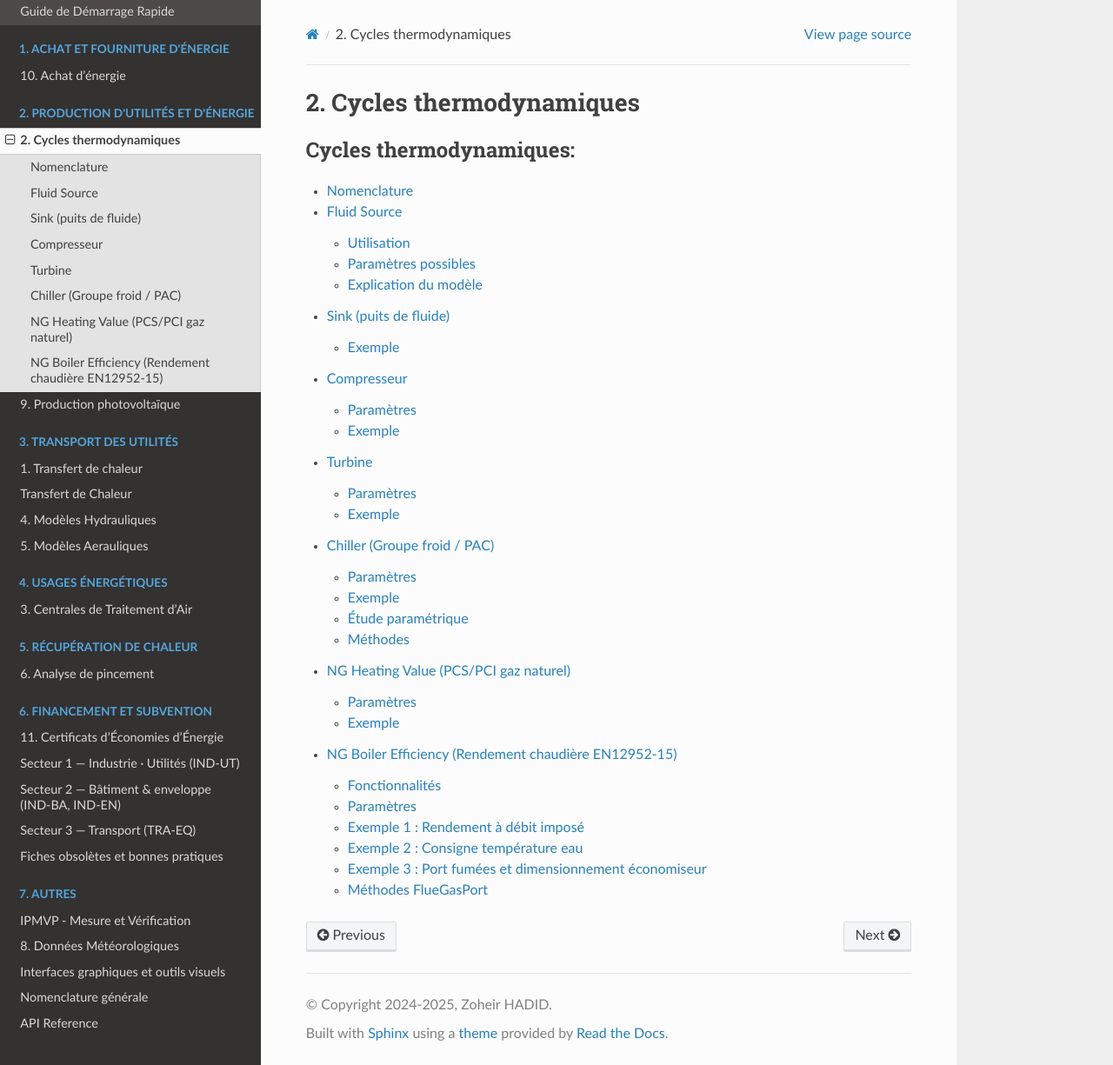
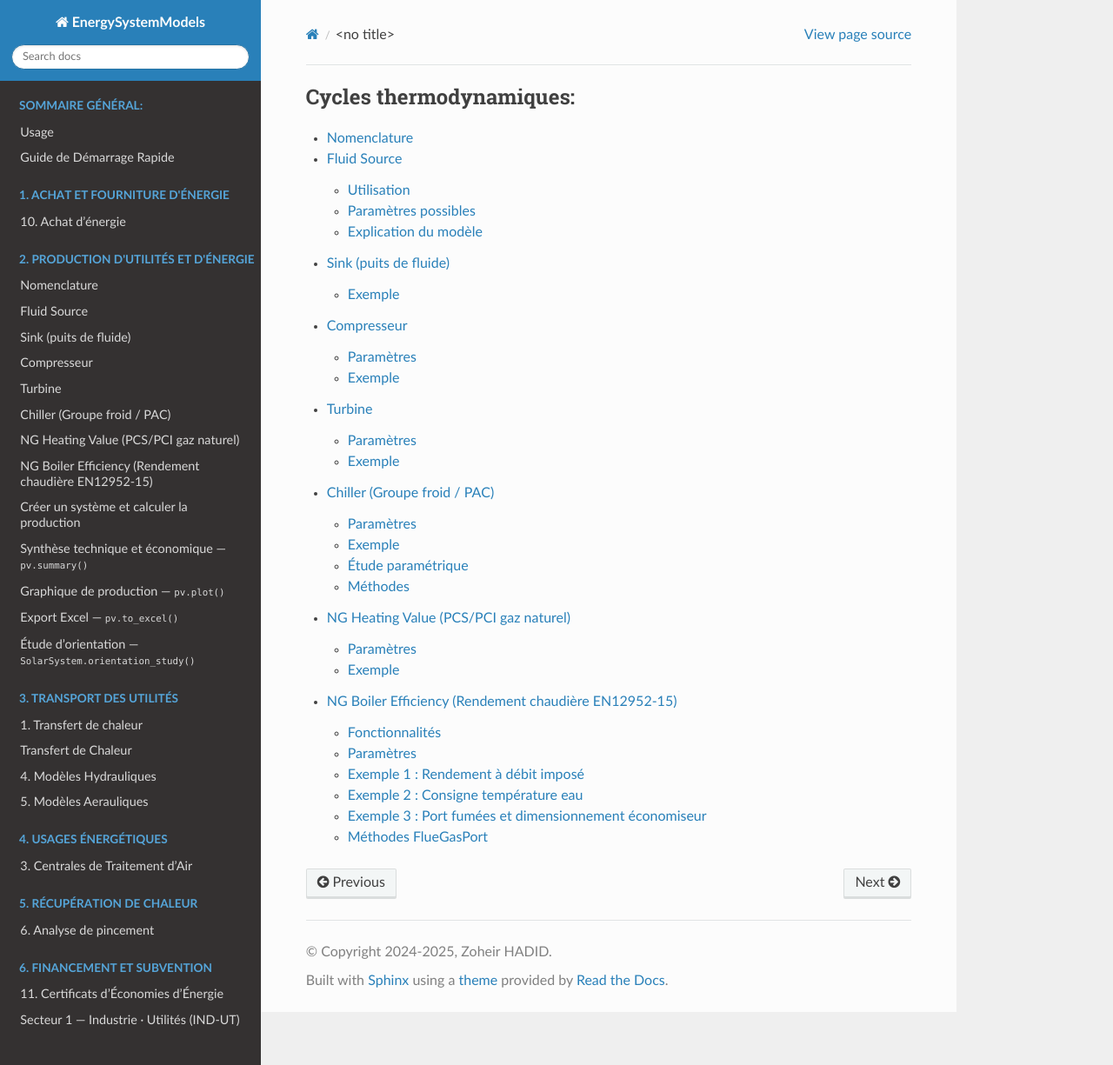
Before and after one commit to ZoheirHADID/EnergySystemModels-fr, a Sphinx documentation site: the page built from docs/source/002-thermodynamic_cycles/index.rst, in a window 1280 px wide and 1225 px high. Shown: the whole window at 87% size. Built offline with Sphinx 7.4.7 and the Read the Docs theme 3.1.0, drawn with Linux system fonts in a browser that asks for light colours.

Commit message:
2026-07-10-VF

```diff
--- a/docs/source/002-thermodynamic_cycles/index.rst
+++ b/docs/source/002-thermodynamic_cycles/index.rst
@@ -1,7 +1,4 @@
 .. _thermodynamic_cycles:
-
-2. Cycles thermodynamiques
-===========================
 
 .. toctree::
    :maxdepth: 2
--- a/docs/source/009-pv-solaire/index.rst
+++ b/docs/source/009-pv-solaire/index.rst
@@ -1,7 +1,4 @@
 .. _pv_solaire:
-
-9. Production photovoltaïque
-============================
 
 Le module ``PV.ProductionElectriquePV.SolarSystem`` simule la production
 photovoltaïque d'un site à partir de sa localisation, en s'appuyant sur
@@ -9,7 +6,7 @@ photovoltaïque d'un site à partir de sa localisation, en s'appuyant sur
 est illustrée ci-dessous par un exemple.
 
 Créer un système et calculer la production
-------------------------------------------
+==========================================
 
 .. code-block:: python
 
@@ -54,7 +51,7 @@ Sortie ``pv.df`` (météo PVGIS, un module) :
   ``close_mount_glass_glass``…).
 
 Synthèse technique et économique — ``pv.summary()``
----------------------------------------------------
+===================================================
 
 .. code-block:: python
 
@@ -71,7 +68,7 @@ production annuelle, puis les indicateurs économiques (CAPEX, OPEX, temps de
 retour, ROI, TRI) calculés à partir des hypothèses passées en argument.
 
 Graphique de production — ``pv.plot()``
----------------------------------------
+=======================================
 
 .. code-block:: python
 
@@ -81,7 +78,7 @@ Affiche la production AC horaire (nulle la nuit, maximale en milieu de journée)
 et le profil mensuel du champ.
 
 Export Excel — ``pv.to_excel()``
---------------------------------
+================================
 
 .. code-block:: python
 
@@ -91,7 +88,7 @@ Génère un classeur à trois onglets : **Horaire** (8760 lignes), **Mensuel**
 (12 lignes) et **Synthèse**.
 
 Étude d'orientation — ``SolarSystem.orientation_study()``
----------------------------------------------------------------
+===============================================================
 
 Méthode de classe qui simule et compare plusieurs orientations / inclinaisons
 pour un même site :
```
